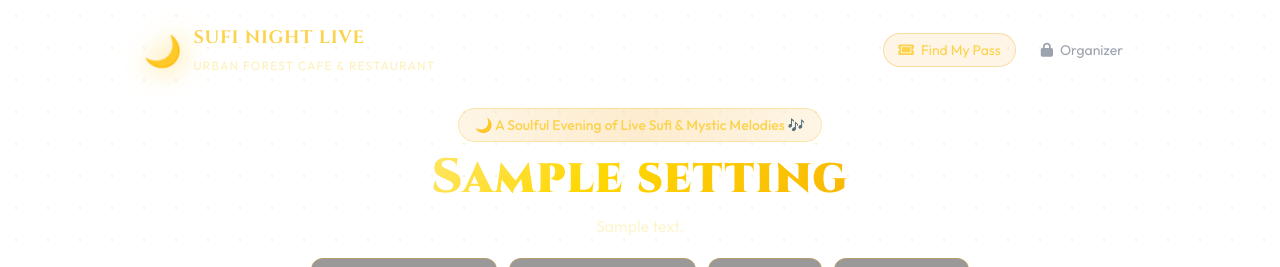
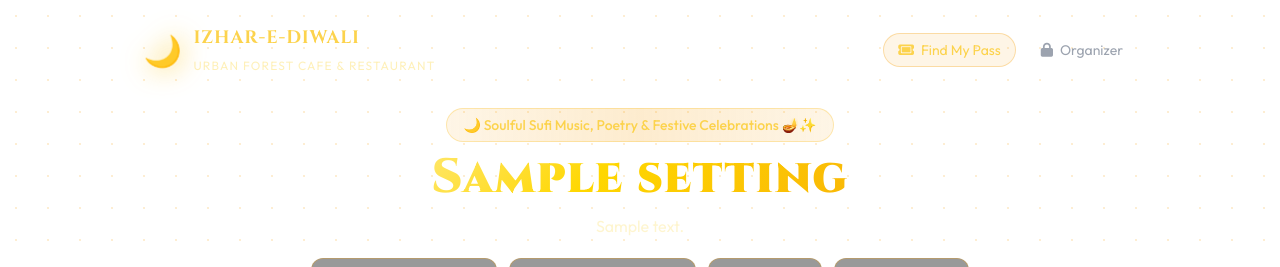
Before and after one commit to parthsh656/Izhar-e-diwali, a FastAPI app: template templates/index.html in a window 1280 px wide. Shown: the top 267 px of the page. Run offline with FastAPI, Linux system fonts and the light colour scheme; the template is opened without the code that fills it: most values are stand-ins (such as "Sample title", 1, 10 or a date in 2020); some libraries are stand-ins or nearby versions.

Commit message:
Update branding to Izhar-e-Diwali with IZHAR- prefix and full test suite passing

```diff
--- a/run.py
+++ b/run.py
@@ -21,7 +21,7 @@ if __name__ == "__main__":
     port = int(os.environ.get("PORT", 8000))
     host = os.environ.get("HOST", "0.0.0.0")
     print("\n" + "=" * 55)
-    print("Sufi Night Pass Portal (Urban Forest) is starting up!")
+    print("Izhar-e-Diwali Pass Portal (Urban Forest) is starting up!")
     print("=" * 55)
     print(f"Public Pass Registration: http://localhost:{port}")
     print(f"Organizer & Gate Scanner: http://localhost:{port}/admin")
--- a/templates/index.html
+++ b/templates/index.html
@@ -102,7 +102,7 @@
     <div class="flex items-center space-x-3">
       <span class="text-3xl moon-glow">🌙</span>
       <div>
-        <span class="font-cinzel font-bold text-lg text-amber-300 tracking-wider block">SUFI NIGHT LIVE</span>
+        <span class="font-cinzel font-bold text-lg text-amber-300 tracking-wider block">IZHAR-E-DIWALI</span>
         <span class="text-xs text-amber-200/60 uppercase tracking-widest">Urban Forest Cafe & Restaurant</span>
       </div>
     </div>
@@ -122,7 +122,7 @@
     <!-- Hero Banner -->
     <div class="text-center mb-8 relative">
       <div class="inline-flex items-center space-x-2 px-4 py-1.5 rounded-full bg-gradient-to-r from-amber-500/10 via-amber-500/20 to-amber-500/10 border border-amber-400/30 text-amber-300 text-xs md:text-sm font-medium mb-3">
-        <span>🌙 A Soulful Evening of Live Sufi & Mystic Melodies 🎶</span>
+        <span>🌙 Soulful Sufi Music, Poetry & Festive Celebrations 🪔✨</span>
       </div>
       <h1 class="text-3xl md:text-5xl font-cinzel font-black gold-gradient-text tracking-wide mb-3">
         {{ settings.event_name }}
@@ -271,7 +271,7 @@
           <i class="fa-solid fa-circle-check"></i>
           <span>Pass Successfully Generated!</span>
         </div>
-        <h2 class="text-2xl font-cinzel font-bold text-amber-300">Your Sufi Night Entry Pass</h2>
+        <h2 class="text-2xl font-cinzel font-bold text-amber-300">Your Izhar-e-Diwali Entry Pass</h2>
         <p class="text-xs text-amber-200/70">Show this digital pass or QR code at the entrance of Urban Forest Cafe.</p>
       </div>
 
@@ -285,7 +285,7 @@
           <div class="flex items-center space-x-2">
             <span class="text-2xl moon-glow">🌙</span>
             <div>
-              <span class="font-cinzel font-extrabold text-sm text-amber-300 tracking-wider block leading-tight">SUFI NIGHT ENTRY PASS</span>
+              <span class="font-cinzel font-extrabold text-sm text-amber-300 tracking-wider block leading-tight">IZHAR-E-DIWALI PASS</span>
               <span class="text-[10px] text-amber-400/80 uppercase tracking-widest font-semibold" id="ticketPassType">COUPLE PASS</span>
             </div>
           </div>
@@ -506,14 +506,14 @@
     function shareWhatsApp() {
       if (!currentGuest) return;
       const passUrl = window.location.origin + '/pass/' + currentGuest.code;
-      const text = `🌙 *Sufi Night Pass Confirmed!* 🎶\n\n` +
+      const text = `🌙 *Izhar-e-Diwali Pass Confirmed!* 🪔🎶\n\n` +
                    `Guest: *${currentGuest.name}*\n` +
                    `Admit: *${currentGuest.pass_count} Person(s)*\n` +
                    `Pass Code: *${currentGuest.code}*\n` +
                    `Date: *11th November • 7:00 PM Onwards*\n` +
                    `Venue: *Urban Forest Cafe and Restaurant*\n\n` +
                    `View & show your digital entry pass here:\n${passUrl}\n\n` +
-                   `See you for a magical evening of live Sufi melodies! ✨`;
+                   `See you for an enchanting evening of music & poetry! ✨`;
 
       const whatsappUrl = `https://api.whatsapp.com/send?text=${encodeURIComponent(text)}`;
       window.open(whatsappUrl, '_blank');
--- a/templates/pass.html
+++ b/templates/pass.html
@@ -121,7 +121,7 @@
         <div class="flex items-center space-x-2">
           <span class="text-2xl moon-glow">🌙</span>
           <div>
-            <span class="font-cinzel font-black text-sm text-amber-300 tracking-wider block">SUFI NIGHT ENTRY PASS</span>
+            <span class="font-cinzel font-black text-sm text-amber-300 tracking-wider block">IZHAR-E-DIWALI PASS</span>
             <span class="text-[10px] text-amber-400/80 uppercase tracking-widest font-semibold">{{ guest.pass_type }}</span>
           </div>
         </div>
@@ -235,14 +235,14 @@
 
     function shareWhatsApp() {
       const currentUrl = window.location.href;
-      const text = `🌙 *Sufi Night Pass Confirmed!* 🎶\n\n` +
+      const text = `🌙 *Izhar-e-Diwali Pass Confirmed!* 🪔🎶\n\n` +
                    `Guest: *${guestName}*\n` +
                    `Admit: *${passCount} Person(s)*\n` +
                    `Pass Code: *${guestCode}*\n` +
                    `Date: *11th November • 7:00 PM Onwards*\n` +
                    `Venue: *Urban Forest Cafe & Restaurant*\n\n` +
                    `Show your digital pass here:\n${currentUrl}\n\n` +
-                   `See you for an enchanting evening of live Sufi music! ✨`;
+                   `See you for an enchanting evening of music & poetry! ✨`;
       const whatsappUrl = `https://api.whatsapp.com/send?text=${encodeURIComponent(text)}`;
       window.open(whatsappUrl, '_blank');
     }
```
Also changed, not shown: database.py (+6 -6 lines), templates/admin.html (+7 -7 lines), templates/claim.html (+4 -4 lines), diwali_party.db.
